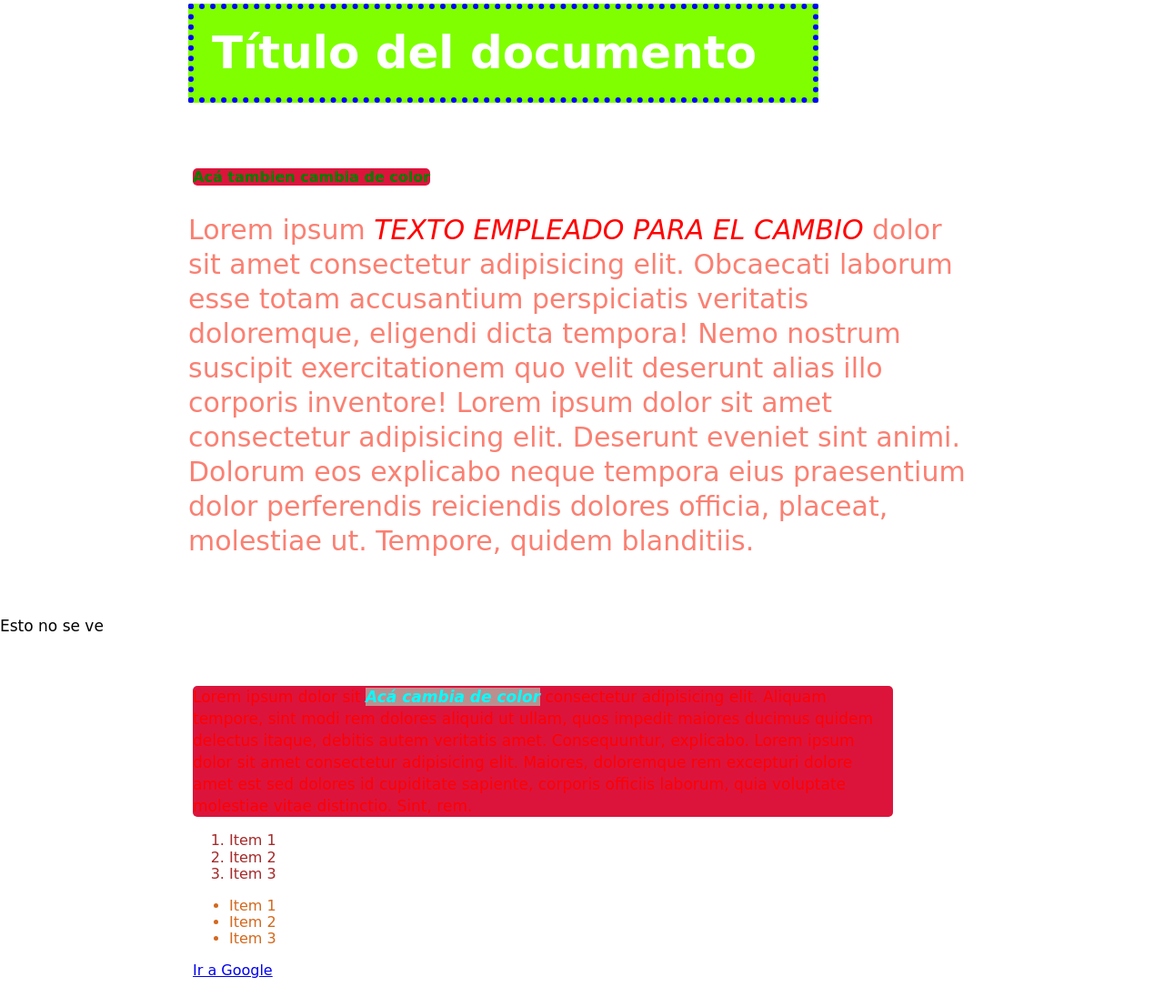
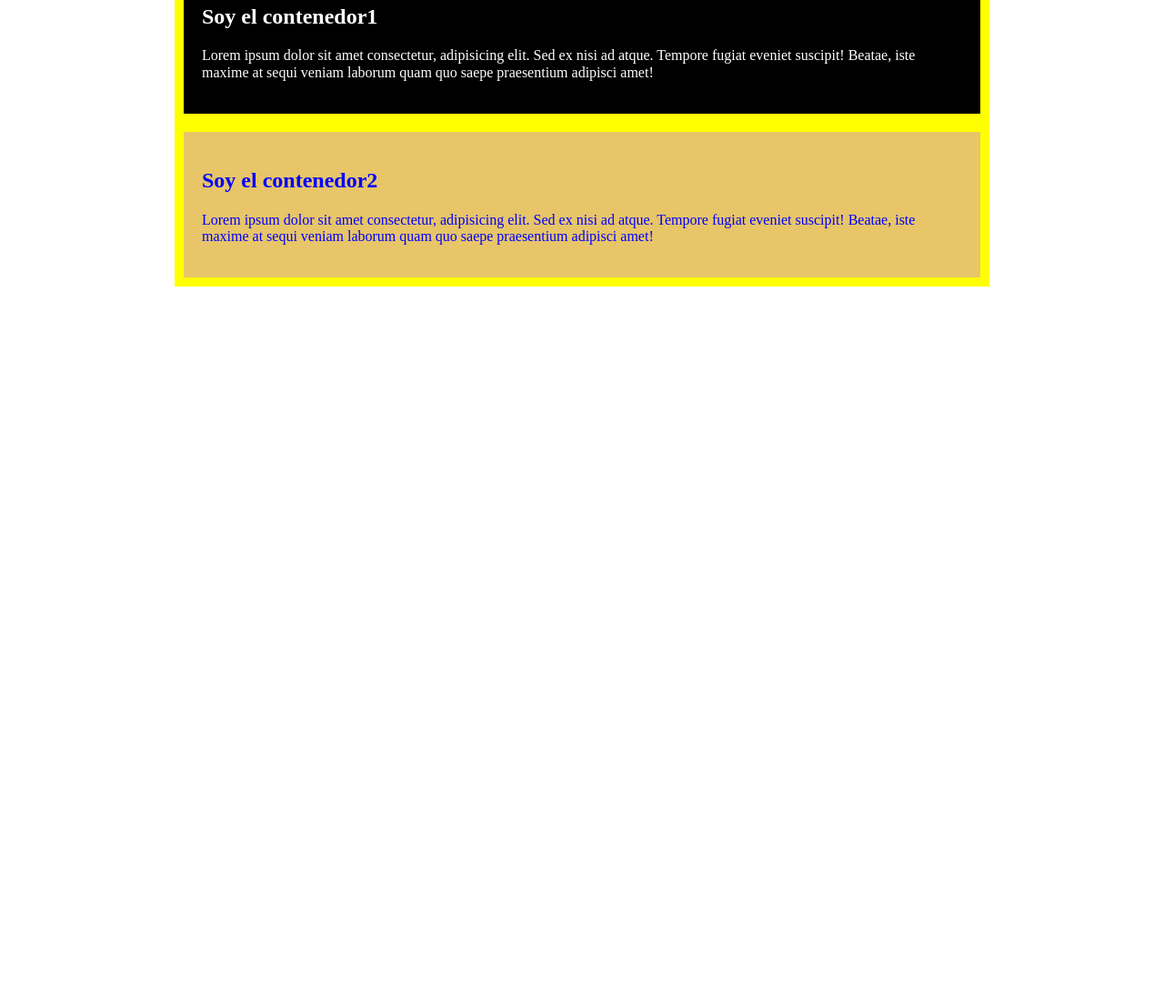
Before and after one commit to FrancoRugg/Primer-Html-con-express, a website: page views/home.html in a window 1280 px wide. Shown: the part 45-1141 px from the top of the page at 91% size. After the commit the page ends 800 px from the top, so only its background shows below. Drawn offline with Linux system fonts and the light colour scheme; a web font is replaced by a local one.

Commit message:
MediaQuerie

```diff
--- a/public/css/styles.css
+++ b/public/css/styles.css
@@ -2,134 +2,43 @@
     box-sizing: border-box;
 }
 
-.oculto{
-    display: none;
-}
+.contenedor1{
+    width: 90%;
+    padding: 20px;
+    background-color: salmon;
 
-.contenedor1{
-    width: 80%;
-    padding: 20px;
-    background-color: chartreuse;
-    border: dotted 6px blue;
 }
 
 .contenedor2{
-    width: 90%;
-    background-color: crimson;
-    border-radius: 5px;
+    width: 50%;
+    padding: 20px;
+    background-color: #b4fa72;
 
 }
-
-.contenedor3{
-    width: 90%;
-    max-width: 1200px;
-    padding: 15px;
-    background-color: pink;
-    border: double 5px darkorange;
-
+@media (min-width: 576px) {
+    .contenedor1, .contenedor2{
+        width: 70%;
+        margin: auto;
+    }
 }
-
-.contenedor4{
-    width: 50%;
-    max-width: 1200px;
-    padding: 20px;
-    background-color: pink;
-    border: dashed 6px purple;
-
-}
-
-body {
-
-    font-family: 'Macondo', cursive;
-}
-
-h1{
-    font-weight: 600;
-    font-size: 50px;
-}
-
-h2{
-    font-size: 20px;
-}
-
-p{
-    font-size: 17px;
-    line-height: 24px;
-
-}
-
-.parrafo-destacado{
-  color: salmon;
-  font-size: 30px;
-  line-height: 38px;
-}
-
-.parrafo-destacado em {
-    color: red;
-    text-transform: uppercase ;
-}
-
-p strong{
-    background-color: rosybrown;
-    color: aqua;
-    font-style: italic;
-}
-
-strong{
-    color: green;
-}
-
-.sin-color{
-    display: inline-block;
-}
-
-@media (min-width:576px ) {
-    .contenedor3{
-        width: 70%;
-        margin: auto ;
-        background-color: yellow;
+@media (min-width: 768px) {
+    .contenedor1{
+        background-color: black;
         color: white;
     }
-    .contenedor4{
-        width: 70%;
-        margin: auto ;
-        background-color: yellow;
-        color:red;
+     .contenedor2{
+     background-color: #daa618a6;
+     color:blue;
     }
 }
-
-@media (min-width:768px ) {
-    .contenedor4{
-        background-color: white;
-
+@media (min-width: 992px) {
+    .contenedor1, .contenedor2{
+        border: solid 10px yellow;
     }
-    .contenedor3{
-        width: 70%;
-        margin: auto ;
-        background-color: white;
-
+}
+@media (min-width: 1200px) {
+    .contenedor1, .contenedor2{
+        max-width: 1100px;
     }
 
 }
-
-@media (min-width:992px ) {
-    .contenedor3{
-    border: 10px;
-    }
-    .contenedor4{
-        border: 10px;
-    }
-}
-
-@media (min-width: 1200px  ) {
-    .contenedor4{
-        max-height: 1100px;
-
-    }
-    .contenedor3{
-        max-height: 1100px;
-        }
-    .oculto{
-        display: block;
-    }
-}
--- a/views/home.html
+++ b/views/home.html
@@ -10,43 +10,16 @@
     <link rel="stylesheet" href="/css/styles.css">
 </head>
 <body >
-    <article class="contenedor3">
-        <h1 class="contenedor1">Título del documento</h1>
+    <div class="contenedor1">
+        <h2>Soy el contenedor1</h2>
+        <p>Lorem ipsum dolor sit amet consectetur, adipisicing elit. Sed ex nisi ad atque. Tempore fugiat eveniet suscipit! Beatae, iste maxime at sequi veniam laborum quam quo saepe praesentium adipisci amet!</p>
 
-    <h2>Un subtitulo cualquiera</h2>
+    </div>
+    <div class="contenedor2">
+        <h2>Soy el contenedor2</h2>
+        <p>Lorem ipsum dolor sit amet consectetur, adipisicing elit. Sed ex nisi ad atque. Tempore fugiat eveniet suscipit! Beatae, iste maxime at sequi veniam laborum quam quo saepe praesentium adipisci amet!</p>
 
-    <img src="/img/DH.png" alt="">
-    <strong class="contenedor2">Acá tambien cambia de color</strong>
-    <p class="parrafo-destacado">Lorem ipsum <em>Texto empleado para el cambio</em> dolor sit amet consectetur adipisicing elit. Obcaecati laborum esse totam accusantium perspiciatis veritatis doloremque, eligendi dicta tempora! Nemo nostrum suscipit exercitationem quo velit deserunt alias illo corporis inventore!
-        Lorem ipsum dolor sit amet consectetur adipisicing elit. Deserunt eveniet sint animi. Dolorum eos explicabo neque tempora eius praesentium dolor perferendis reiciendis dolores officia, placeat, molestiae ut. Tempore, quidem blanditiis.
-    </p>
-    </article>
-    <p class="oculto">
-        Esto no se ve
-    </p>
-    <article class="contenedor4">
-        <p class="contenedor2">
-            Lorem ipsum dolor sit <strong>Acá cambia de color</strong> consectetur adipisicing elit. Aliquam tempore, sint modi rem dolores aliquid ut ullam, quos impedit maiores ducimus quidem delectus itaque, debitis autem veritatis amet. Consequuntur, explicabo.
-            Lorem ipsum dolor sit amet consectetur adipisicing elit. Maiores, doloremque rem excepturi dolore amet est sed dolores id cupiditate sapiente, corporis officiis laborum, quia voluptate molestiae vitae distinctio. Sint, rem.
-        </p>
-
-    <ol style="color:brown">
-    <li>Item 1</li>
-    <li>Item 2</li>
-    <li>Item 3</li>
-    </ol>
-
-    <ul style="color:chocolate">
-        <li>Item 1</li>
-        <li>Item 2</li>
-        <li>Item 3</li>
-    </ul>
-
-    <a href="http://www.google.com">Ir a Google</a>
-    </article>
-
-
-
+    </div>
 
 </body>
 </html>
```
